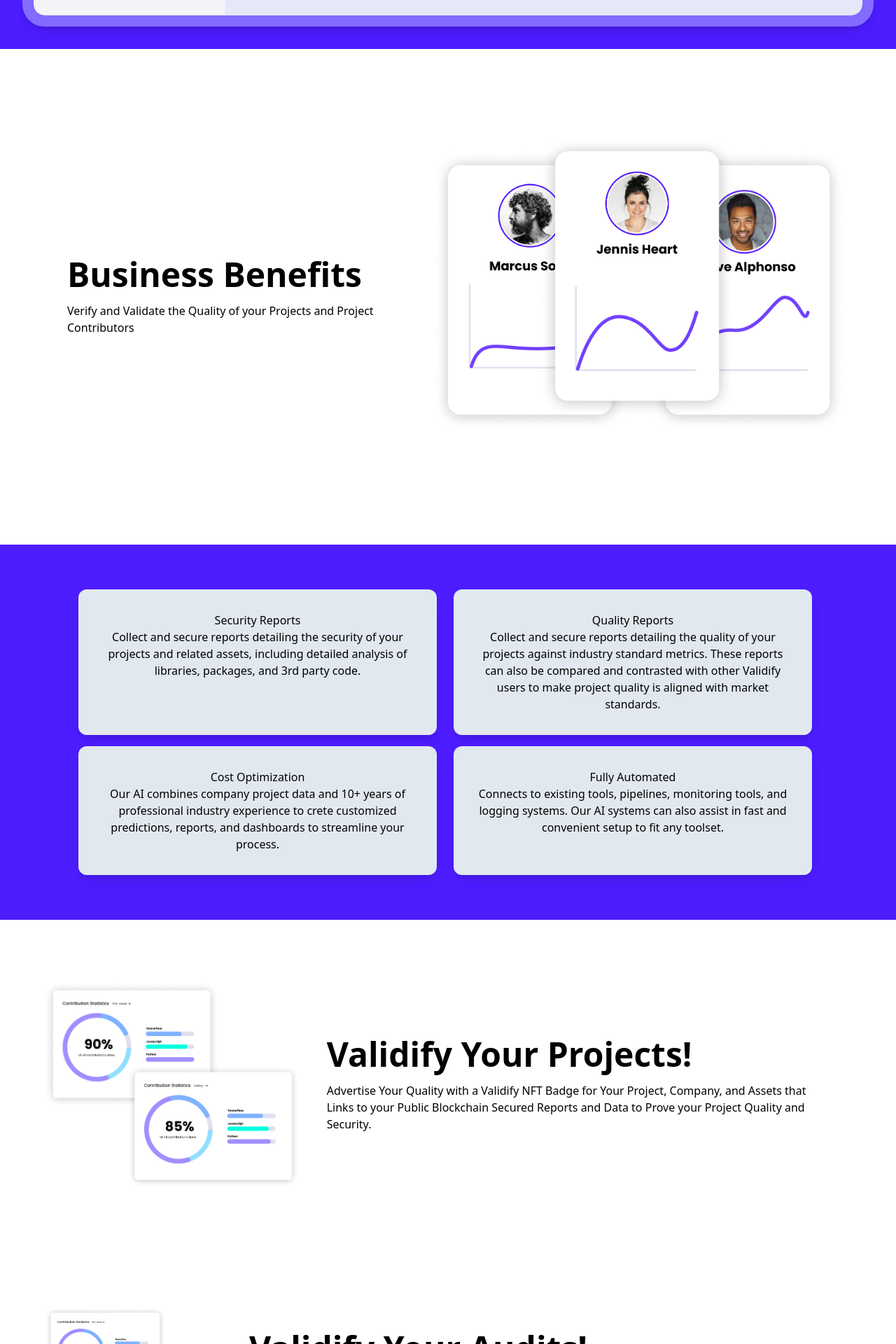
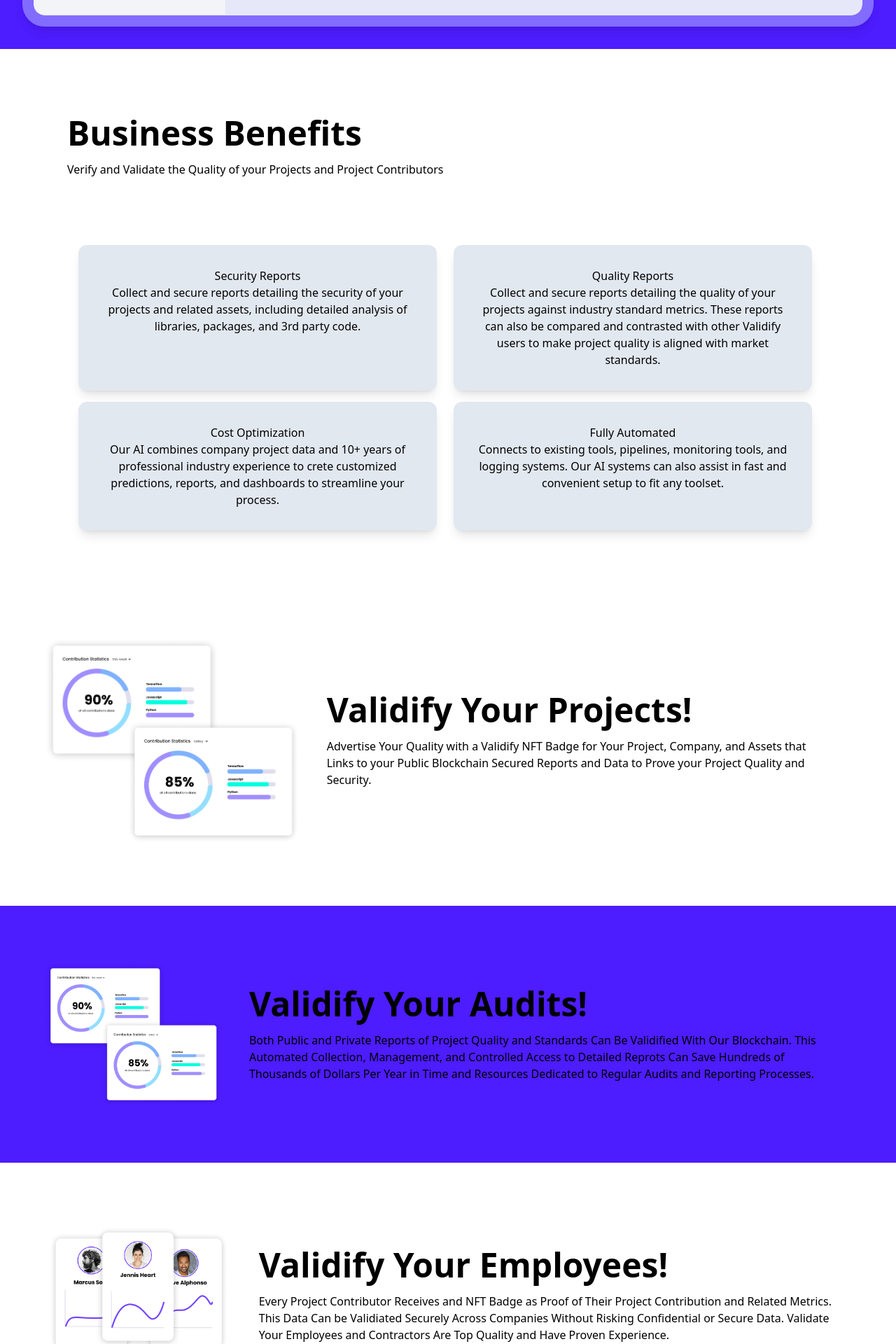
Before and after one commit to MrsHorrid/idklanding, a SvelteKit app: page / in a window 1280 px wide. Shown: the part 1220-3140 px from the top of the page at 70% size. Built offline with nearby package versions, Linux system fonts and the light colour scheme.

Commit message:
adjusting spacing and section colors

```diff
--- a/src/routes/+page.svelte
+++ b/src/routes/+page.svelte
@@ -29,14 +29,7 @@
             <h1 class="text-5xl font-bold">Business Benefits</h1>
             <p class="mt-4">Verify and Validate the Quality of your Projects and Project Contributors</p>
         </div>
-        <div>
-            <img src={employees} alt="" class="w-[45rem] hover:w-[48rem] ease-in-out duration-300">
-        </div>
     </div>
-
-</div>
-
-<div class="p-8">
     <div class="grid-cols-2 grid gap-4 p-8 px-[5rem]">
         <Card1/>
         <Card2/>
@@ -57,7 +50,7 @@
     </div>
 </div>
 
-<div class="p-8 bg-white">
+<div class="p-8 bg-purple">
     <div class="flex items-center p-8 justify-between gap-4">
         <div>
             <img src={stats} alt="" class="w-[45rem] hover:w-[48rem] ease-in-out duration-300">
@@ -72,7 +65,7 @@
 <div class="p-8 bg-white">
     <div class="flex items-center p-8 justify-between gap-4">
         <div>
-            <img src={stats} alt="" class="w-[45rem] hover:w-[48rem] ease-in-out duration-300">
+            <img src={employees} alt="" class="w-[45rem] hover:w-[48rem] ease-in-out duration-300">
         </div>
         <div class="p-6">
             <h1 class="text-5xl font-bold">Validify Your Employees!</h1>
```
